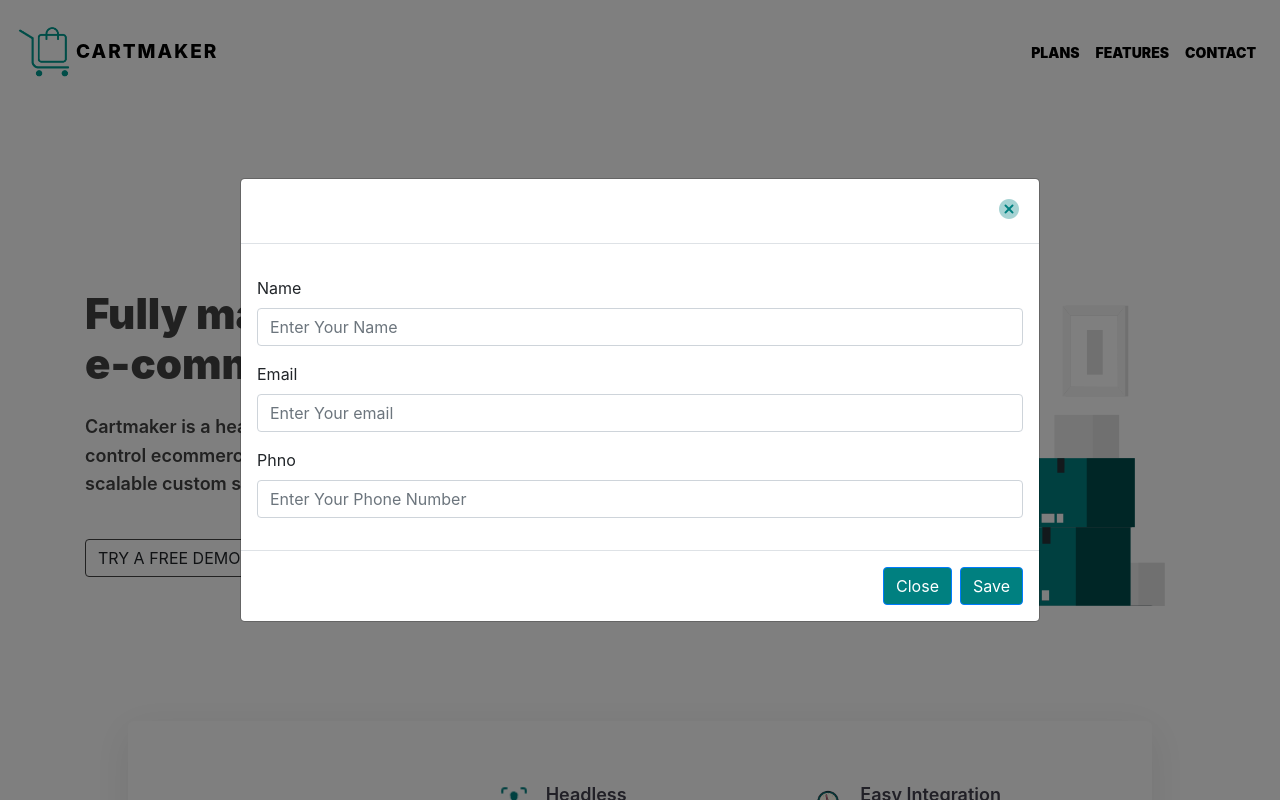
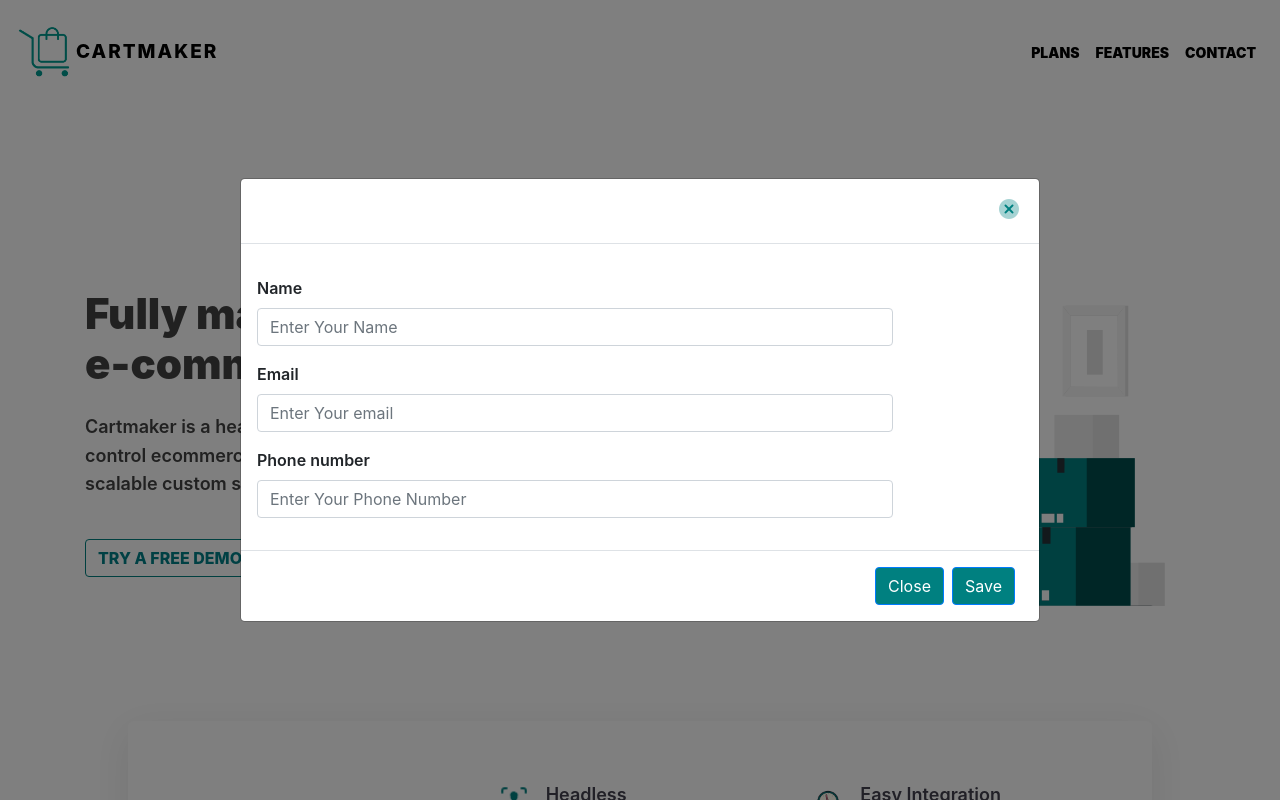
Before and after one commit to stepinfwd/rebuild, a React (Create React App) app: page / in a window 1280 px wide. Both pictures are taken after a click on the button "TRY A FREE DEMO". Shown: the top 800 px of the page. Built offline with nearby package versions, Linux system fonts and the light colour scheme.

Commit message:
toast added

```diff
--- a/package.json
+++ b/package.json
@@ -13,7 +13,8 @@
     "react": "^16.13.1",
     "react-bootstrap": "^1.2.2",
     "react-dom": "^16.13.1",
-    "react-scripts": "3.4.1"
+    "react-scripts": "3.4.1",
+    "react-toastify": "^7.0.3"
   },
   "scripts": {
     "start": "react-scripts start",
--- a/src/components/banner/banner.scss
+++ b/src/components/banner/banner.scss
@@ -31,13 +31,22 @@ $teal-color: #008080;
 }
 .banner-custom-btn {
   margin-top: 20px;
+  color: #008088 !important;
+  font-weight: 800 !important;
+
   margin-right: 20px;
-  border: 1px solid $black-color !important;
+  border: 1px solid $teal-color !important;
   // position: absolute;
   // left: 1rem;
   // bottom: -3.5rem;
 }
-
+.banner-custom-btn:focus {
+  color: $black-color !important;
+  background-color: #fff;
+  border-color: #008080 !important;
+  outline: 0;
+  box-shadow: 0 10px 40px 0 rgba(47, 47, 47, 0.12) !important;
+}
 // MEDIA_QUERY
 
 @media screen and (min-width: 769px) {
--- a/src/components/components/Modal.js
+++ b/src/components/components/Modal.js
@@ -3,6 +3,8 @@ import { useState, useEffect } from "react";
 import "./Modal.scss";
 import { Button, Modal, Form, Col } from "react-bootstrap";
 import closeImg from "../../Cart maker logo/images/close.png";
+import { ToastContainer, toast } from "react-toastify";
+import "react-toastify/dist/ReactToastify.css";
 import db from "../../firebase.js";
 
 function ReusableModal(props) {
@@ -11,9 +13,10 @@ function ReusableModal(props) {
     email: "",
     phno: "",
   });
+  const notify = () => toast("Thank you for getting in touch!");
+
   const contactHandler = (e) => {
     setContact({ ...contact, [e.target.name]: e.target.value });
-    console.log("contact isFinite", contact);
   };
   const contactSave = (e) => {
     e.preventDefault();
@@ -24,7 +27,8 @@ function ReusableModal(props) {
         phno: contact.phno,
       })
       .then(() => {
-        alert("message submitted");
+        notify();
+        props.onHide();
       })
       .catch((error) => {
         alert(error.message);
@@ -57,6 +61,7 @@ function ReusableModal(props) {
               name="name"
               type="text"
               placeholder="Enter Your Name"
+              className="details-input"
             />
             <Form.Label className="form-label">Email</Form.Label>
             <Form.Control
@@ -64,13 +69,17 @@ function ReusableModal(props) {
               name="email"
               type="email"
               placeholder="Enter Your email"
+              className="details-input"
+              feedback="wrrw"
             />
-            <Form.Label className="form-label">Phno</Form.Label>
+            <Form.Label className="form-label">Phone number</Form.Label>
             <Form.Control
               onChange={contactHandler}
               name="phno"
               type="number"
               placeholder="Enter Your Phone Number"
+              className="details-input"
+              feedback
             />
           </Form.Group>
         </Form.Row>
@@ -91,6 +100,7 @@ function ReusableModal(props) {
         >
           Save
         </Button>
+        <ToastContainer className="toast-container" />
       </Modal.Footer>
     </Modal>
   );
--- a/src/components/components/Modal.scss
+++ b/src/components/components/Modal.scss
@@ -1,5 +1,6 @@
 .form-label {
   margin-top: 1rem;
+  font-weight: 600;
 }
 .align-button {
   position: absolute;
@@ -10,3 +11,6 @@
 #contained-modal-title-vcenter {
   margin-top: 2rem;
 }
+.details-input {
+  width: 83% !important;
+}
--- a/src/components/contact/contact.jsx
+++ b/src/components/contact/contact.jsx
@@ -1,6 +1,8 @@
 import React, { useState, useEffect } from "react";
 import "./contact.scss";
 import db from "../../firebase.js";
+import { ToastContainer, toast } from "react-toastify";
+import "react-toastify/dist/ReactToastify.css";
 function Contact(props) {
   const [contact, setContact] = useState({
     name: "",
@@ -8,12 +10,14 @@ function Contact(props) {
     sub: "",
     message: "",
   });
+  const notify = () => toast("Thank you for getting in touch!");
   const contactHandler = (e) => {
     setContact({ ...contact, [e.target.name]: e.target.value });
     console.log("contact isFinite", contact.name);
   };
   const contactSave = (e) => {
     e.preventDefault();
+
     db.collection("contact")
       .add({
         name: contact.name,
@@ -22,7 +26,8 @@ function Contact(props) {
         sub: contact.sub,
       })
       .then(() => {
-        alert("messafe submittes");
+        // alert("messafe submittes");
+        notify();
       })
       .catch((error) => {
         alert(error.message);
@@ -72,9 +77,14 @@ function Contact(props) {
             required={true}
           ></textarea>
 
-          <button onClick={contactSave} type="submit">
+          <button
+            onClick={contactSave}
+            className="contact-custom-btn"
+            type="submit"
+          >
             send message
           </button>
+          <ToastContainer className="toast-container" />
         </div>
       </form>
     </div>
--- a/src/components/contact/contact.scss
+++ b/src/components/contact/contact.scss
@@ -6,7 +6,7 @@
 }
 .form-control:focus {
   color: #495057;
-  background-color: #fff ;
+  background-color: #fff;
   border-color: #008080 !important;
   outline: 0;
   box-shadow: 0 10px 40px 0 rgba(47, 47, 47, 0.12) !important;
@@ -15,11 +15,18 @@
   padding: 10px;
   margin-bottom: 30px;
 }
+.banner-custom-btn:focus {
+  color: #495057;
+  background-color: #fff;
+  border-color: #008080 !important;
+  outline: 0 !important;
+  box-shadow: 0 10px 40px 0 rgba(47, 47, 47, 0.12) !important;
+}
 .contact-form button {
   //   background: #008088 none repeat scroll 0 0 !important;
   border: 0 none;
   //   border-radius: 50px;
-  color: #212529;
+  color: #008080;
   font-size: 14px;
   letter-spacing: 2px;
   padding: 13px 20px;
--- a/src/components/work/work.scss
+++ b/src/components/work/work.scss
@@ -19,8 +19,14 @@ $teal-color: #008080;
   margin-bottom: 20px;
   text-align: center;
 }
+.work-each-column:hover {
+  cursor: pointer;
+  transform: scale(1, 1.03);
+  border-top: 1px solid #008080 !important;
+}
 
 .work-each-column {
+  transition: all 0.2s ease-in-out;
   background: rgba(255, 255, 255, 0.25);
   // box-shadow: 0 8px 32px 0 rgba(39, 207, 171, 0.12);
   box-shadow: 0 10px 40px 0 rgba(47, 47, 47, 0.12);
```
Also changed, not shown: 1 other file (tests, documents, lock files or other folders).
